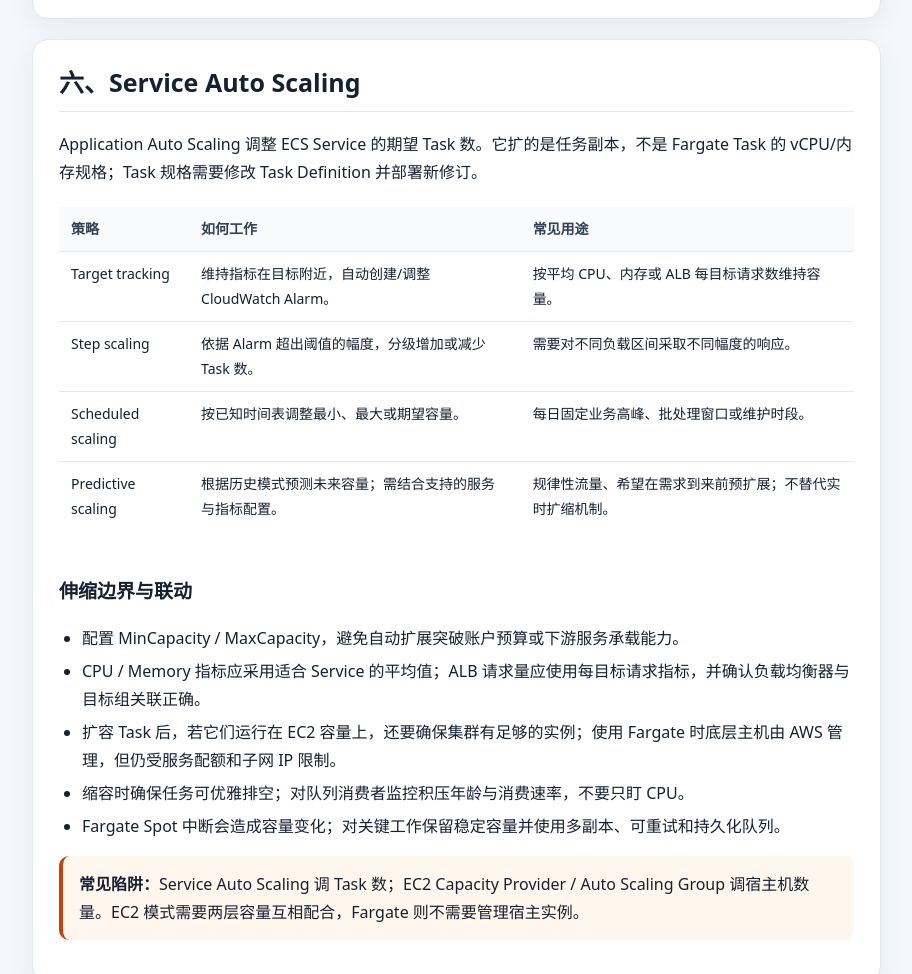
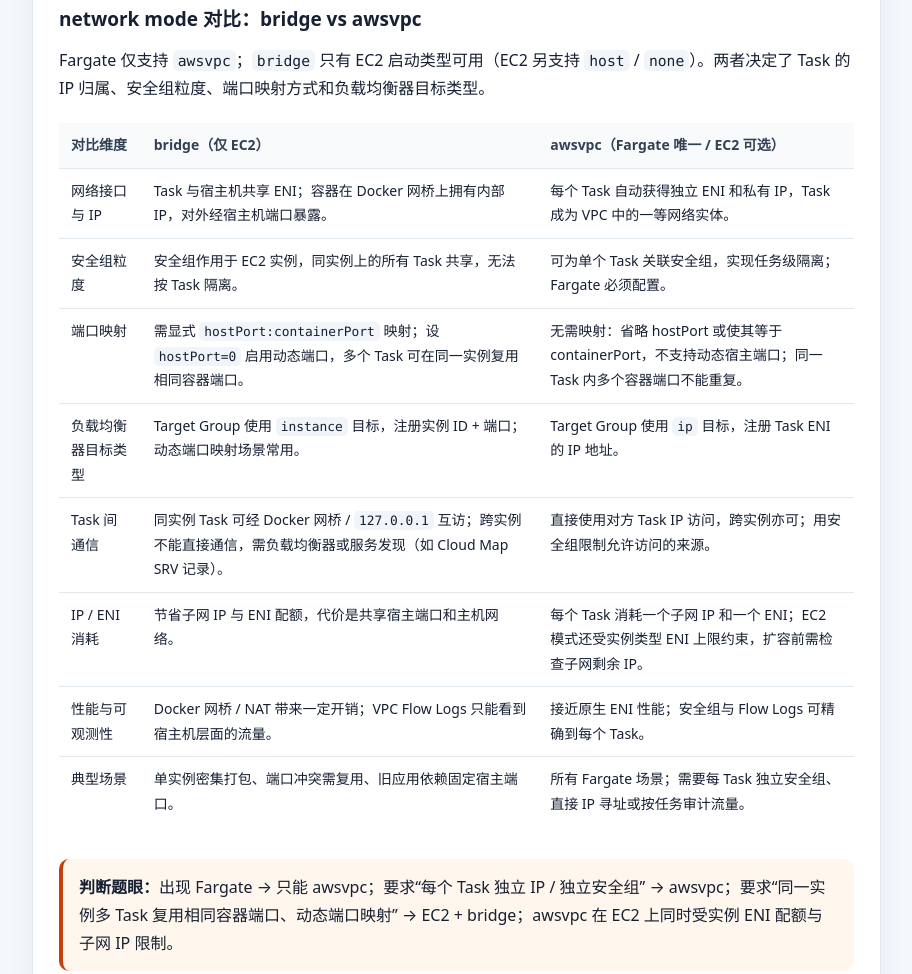
Before and after one commit to binglingshuang/AWS-SAP-C02, a plain HTML site: page compute/fargate-ecs.html in a window 1280 px wide. Shown: the part 4473-5447 px from the top of the page, without its empty margins (319-1231 px from the left). Drawn offline with Linux system fonts and the light colour scheme.

Commit message:
add network mode

```diff
--- a/compute/fargate-ecs.html
+++ b/compute/fargate-ecs.html
@@ -204,6 +204,21 @@ footer{text-align:center;color:var(--muted);padding:0 0 36px;font-size:13px}
 <tr><td>内部服务寻址</td><td>Service Connect、Cloud Map 或内部负载均衡器。</td><td>健康状态、命名空间、端口及跨 VPC / 跨账号连通性仍需设计。</td></tr>
 </tbody></table></div>
 <div class="callout"><b>网络排障顺序：</b>先确认 Task ENI 与子网 IP，再核对路由表、NACL、安全组、DNS、目标组类型/端口/健康检查，最后验证应用监听地址与端口。IAM 授权错误和网络超时是不同故障层。</div>
+<h3>network mode 对比：bridge vs awsvpc</h3>
+<p>Fargate 仅支持 <code>awsvpc</code>；<code>bridge</code> 只有 EC2 启动类型可用（EC2 另支持 <code>host</code> / <code>none</code>）。两者决定了 Task 的 IP 归属、安全组粒度、端口映射方式和负载均衡器目标类型。</p>
+<div class="table-wrap"><table>
+<thead><tr><th>对比维度</th><th>bridge（仅 EC2）</th><th>awsvpc（Fargate 唯一 / EC2 可选）</th></tr></thead>
+<tbody>
+<tr><td>网络接口与 IP</td><td>Task 与宿主机共享 ENI；容器在 Docker 网桥上拥有内部 IP，对外经宿主机端口暴露。</td><td>每个 Task 自动获得独立 ENI 和私有 IP，Task 成为 VPC 中的一等网络实体。</td></tr>
+<tr><td>安全组粒度</td><td>安全组作用于 EC2 实例，同实例上的所有 Task 共享，无法按 Task 隔离。</td><td>可为单个 Task 关联安全组，实现任务级隔离；Fargate 必须配置。</td></tr>
+<tr><td>端口映射</td><td>需显式 <code>hostPort:containerPort</code> 映射；设 <code>hostPort=0</code> 启用动态端口，多个 Task 可在同一实例复用相同容器端口。</td><td>无需映射：省略 hostPort 或使其等于 containerPort，不支持动态宿主端口；同一 Task 内多个容器端口不能重复。</td></tr>
+<tr><td>负载均衡器目标类型</td><td>Target Group 使用 <code>instance</code> 目标，注册实例 ID + 端口；动态端口映射场景常用。</td><td>Target Group 使用 <code>ip</code> 目标，注册 Task ENI 的 IP 地址。</td></tr>
+<tr><td>Task 间通信</td><td>同实例 Task 可经 Docker 网桥 / <code>127.0.0.1</code> 互访；跨实例不能直接通信，需负载均衡器或服务发现（如 Cloud Map SRV 记录）。</td><td>直接使用对方 Task IP 访问，跨实例亦可；用安全组限制允许访问的来源。</td></tr>
+<tr><td>IP / ENI 消耗</td><td>节省子网 IP 与 ENI 配额，代价是共享宿主端口和主机网络。</td><td>每个 Task 消耗一个子网 IP 和一个 ENI；EC2 模式还受实例类型 ENI 上限约束，扩容前需检查子网剩余 IP。</td></tr>
+<tr><td>性能与可观测性</td><td>Docker 网桥 / NAT 带来一定开销；VPC Flow Logs 只能看到宿主机层面的流量。</td><td>接近原生 ENI 性能；安全组与 Flow Logs 可精确到每个 Task。</td></tr>
+<tr><td>典型场景</td><td>单实例密集打包、端口冲突需复用、旧应用依赖固定宿主端口。</td><td>所有 Fargate 场景；需要每 Task 独立安全组、直接 IP 寻址或按任务审计流量。</td></tr>
+</tbody></table></div>
+<div class="callout orange"><b>判断题眼：</b>出现 Fargate → 只能 awsvpc；要求“每个 Task 独立 IP / 独立安全组” → awsvpc；要求“同一实例多 Task 复用相同容器端口、动态端口映射” → EC2 + bridge；awsvpc 在 EC2 上同时受实例 ENI 配额与子网 IP 限制。</div>
 </section>
 
 <section id="scaling">
@@ -324,6 +339,8 @@ footer{text-align:center;color:var(--muted);padding:0 0 36px;font-size:13px}
 <tr><td>容器运行蓝图 / 配置修订</td><td>Task Definition</td><td>新修订需更新 Service 才会部署</td></tr>
 <tr><td>应用代码读取 S3</td><td>Task Role</td><td>Execution Role 用于 Agent 启动任务操作</td></tr>
 <tr><td>Fargate 被 ALB 访问</td><td>awsvpc + IP Target Group</td><td>检查任务 ENI、安全组、端口和健康检查</td></tr>
+<tr><td>每个 Task 独立 IP / 安全组</td><td>awsvpc</td><td>Fargate 唯一支持；EC2 也可选，但受 ENI 与子网 IP 限制</td></tr>
+<tr><td>同一实例多 Task 复用容器端口</td><td>EC2 + bridge + 动态端口映射</td><td>awsvpc 不支持随机宿主端口，目标组为 IP 类型</td></tr>
 <tr><td>按 CPU / 请求量增减副本</td><td>Service Auto Scaling</td><td>扩 Task 数，不是调单 Task 规格</td></tr>
 <tr><td>EC2 集群宿主机数量</td><td>Capacity Provider / ASG</td><td>与 Service 的 Task 数扩缩是两层控制</td></tr>
 <tr><td>固定时刻前预热容量</td><td>Scheduled Scaling</td><td>最大容量设高不等于会主动扩容</td></tr>
@@ -338,7 +355,7 @@ footer{text-align:center;color:var(--muted);padding:0 0 36px;font-size:13px}
 <h2>十二、考前速记卡</h2>
 <p class="small">勾选已掌握项目，页面内进度自动更新。</p>
 <div class="progress"><span id="progressBar"></span></div>
-<p class="small" id="progressText">已掌握 0 / 18</p>
+<p class="small" id="progressText">已掌握 0 / 19</p>
 <ul class="checklist" id="memoryList">
 <li><input type="checkbox"><span><b>ECS：</b>AWS 原生容器编排控制面</span></li>
 <li><input type="checkbox"><span><b>Cluster：</b>组织资源并关联运行容量</span></li>
@@ -352,6 +369,7 @@ footer{text-align:center;color:var(--muted);padding:0 0 36px;font-size:13px}
 <li><input type="checkbox"><span><b>Execution Role：</b>Agent 拉镜像、写日志等启动操作</span></li>
 <li><input type="checkbox"><span><b>Task Role：</b>容器应用运行时调用 AWS API</span></li>
 <li><input type="checkbox"><span><b>Fargate 网络：</b>awsvpc，每个 Task 有独立 ENI</span></li>
+<li><input type="checkbox"><span><b>网络模式：</b>Fargate 仅 awsvpc；bridge 仅 EC2，靠宿主端口映射</span></li>
 <li><input type="checkbox"><span><b>ALB 目标组：</b>awsvpc Task 通常注册为 IP 类型目标</span></li>
 <li><input type="checkbox"><span><b>Service Auto Scaling：</b>伸缩任务副本数</span></li>
 <li><input type="checkbox"><span><b>EC2 Capacity Provider：</b>可联动 ASG 扩宿主机容量</span></li>
```
